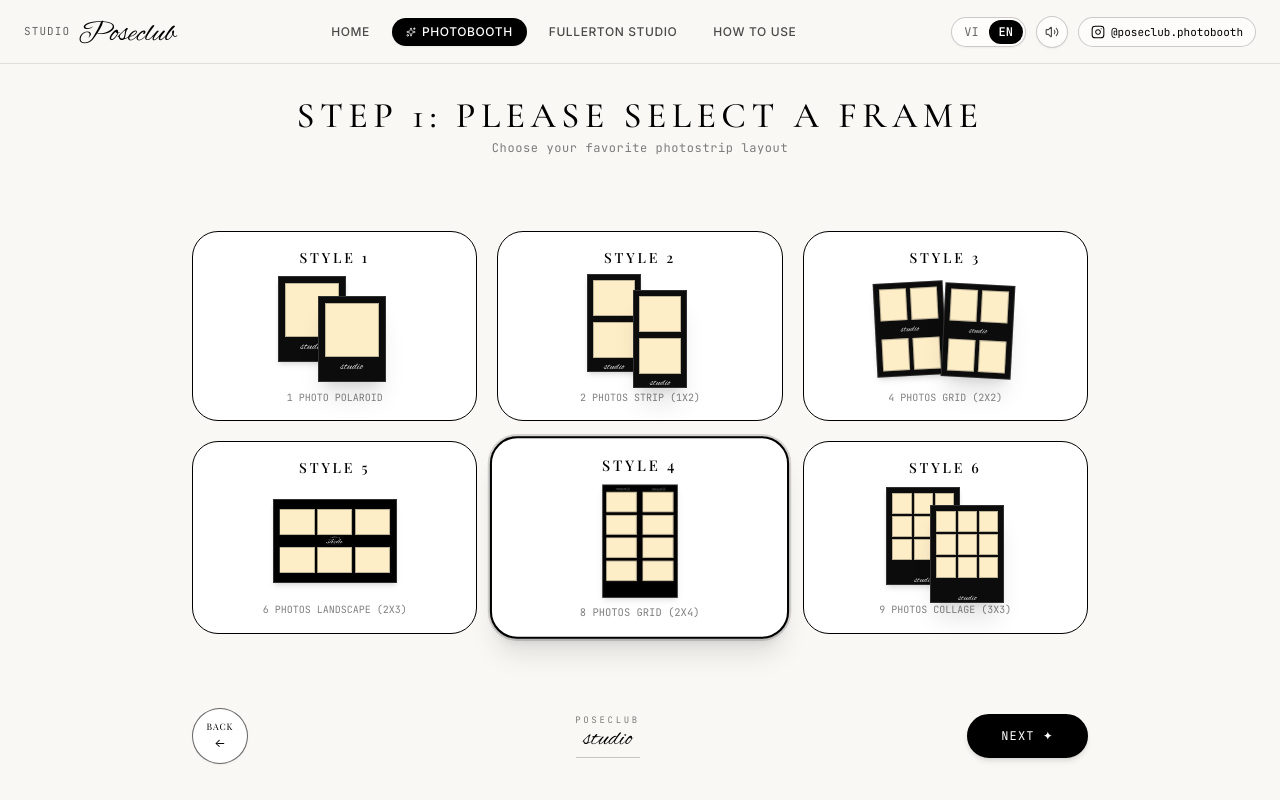
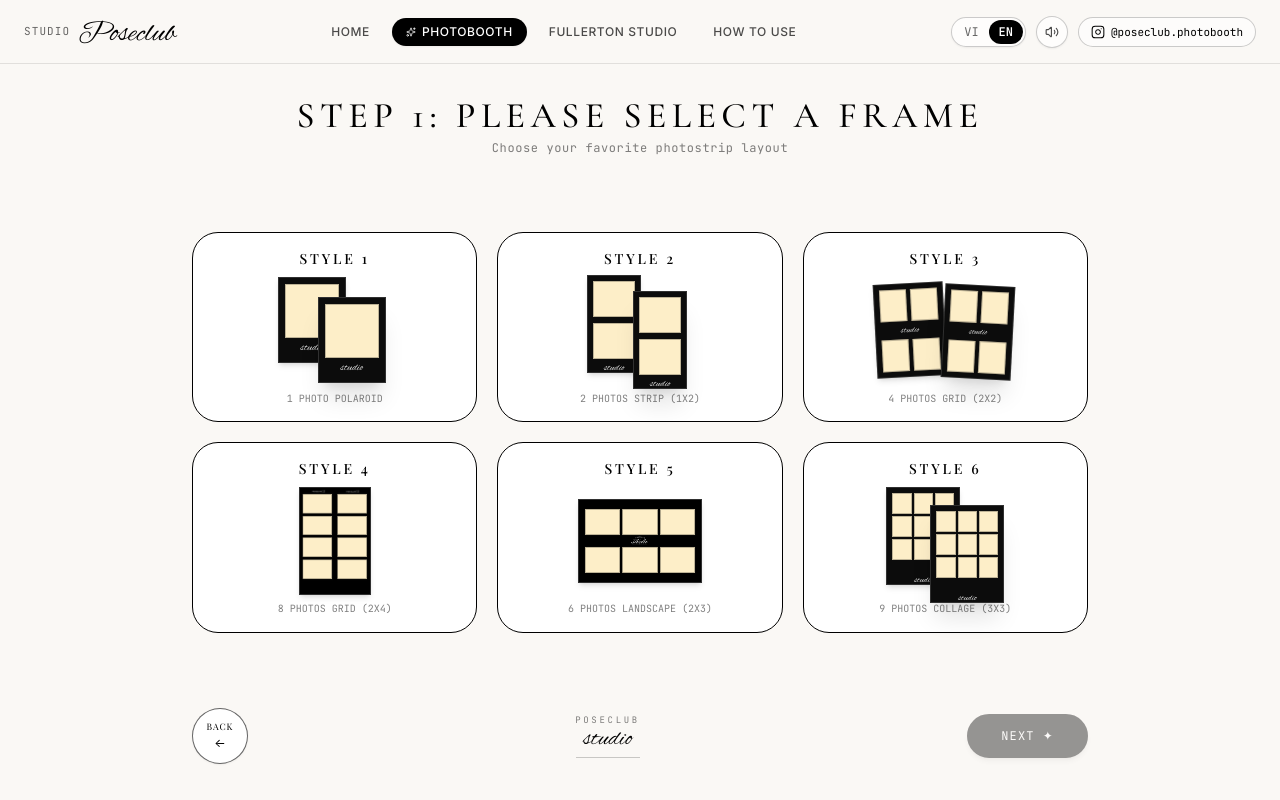
Before and after one commit to twotnguyen/poseclub-studio-photobooth, a React (Vite) app: page /photobooth/frame in a window 1280 px wide. Built offline with nearby package versions, Linux system fonts and the light colour scheme; a web font is replaced by a local one.

Commit message:
fix(photobooth): order styles and require explicit selection
- Show styles 1-6 in order and stop preselecting style 4.
- Disable Next until a style is picked and avoid hover border-width layout shift.
- Fall back to style 1 for direct theme links without a selection.

```diff
--- a/src/components/Photobooth/BoothContext.tsx
+++ b/src/components/Photobooth/BoothContext.tsx
@@ -31,7 +31,7 @@ interface BoothContextValue {
   goTo: (step: BoothStep) => void;
   backToHome: () => void;
 
-  selectedStyle: number;
+  selectedStyle: number | null;
   selectStyle: (id: number) => void;
   theme: FrameTheme;
   setTheme: (theme: FrameTheme) => void;
@@ -108,10 +108,11 @@ export const BoothProvider: React.FC<BoothProviderProps> = ({ language, onBackTo
 
   const goTo = useCallback((next: BoothStep) => navigate(BOOTH_STEP_PATH[next]), [navigate]);
 
-  const [selectedStyle, setSelectedStyle] = useState<number>(4);
-  const layout = getLayoutForStyle(selectedStyle);
-  const styleThemes = getThemesForStyle(selectedStyle);
-  const [theme, setTheme] = useState<FrameTheme>(() => getThemesForStyle(4)[0].id);
+  const [selectedStyle, setSelectedStyle] = useState<number | null>(null);
+  const activeStyle = selectedStyle ?? 1;
+  const layout = getLayoutForStyle(activeStyle);
+  const styleThemes = getThemesForStyle(activeStyle);
+  const [theme, setTheme] = useState<FrameTheme>(() => getThemesForStyle(1)[0].id);
   const currentTheme = styleThemes.find((item) => item.id === theme) ?? styleThemes[0];
   const [filter, setFilter] = useState<FilterType>('natural');
   const [customText, setCustomText] = useState<string>('');
--- a/src/components/Photobooth/ThemedFramePreview.tsx
+++ b/src/components/Photobooth/ThemedFramePreview.tsx
@@ -7,7 +7,7 @@ import { getFrameCaptionBox, captionTextColor } from './frameCaption';
 interface ThemedFramePreviewProps {
   theme: FrameTheme;
   onThemeChange: (theme: FrameTheme) => void;
-  selectedStyle: number;
+  selectedStyle: number | null;
   customText: string;
   previousThemeLabel: string;
   nextThemeLabel: string;
@@ -21,7 +21,7 @@ export const ThemedFramePreview: React.FC<ThemedFramePreviewProps> = ({
   previousThemeLabel,
   nextThemeLabel,
 }) => {
-  const themes = CUSTOM_FRAMES.filter((t) => t.style === selectedStyle);
+  const themes = CUSTOM_FRAMES.filter((t) => t.style === (selectedStyle ?? 1));
   const effectiveTheme = themes.find((t) => t.id === theme) ?? themes[0];
   const currentTheme = getThemeById(effectiveTheme?.id ?? theme);
 
--- a/src/components/Photobooth/steps/FrameSelectStep.tsx
+++ b/src/components/Photobooth/steps/FrameSelectStep.tsx
@@ -21,8 +21,8 @@ export const FrameSelectStep: React.FC = () => {
           { id: 1, title: 'STYLE 1' },
           { id: 2, title: 'STYLE 2' },
           { id: 3, title: 'STYLE 3' },
+          { id: 4, title: 'STYLE 4' },
           { id: 5, title: 'STYLE 5' },
-          { id: 4, title: 'STYLE 4' },
           { id: 6, title: 'STYLE 6' },
         ].map((style) => {
           const isSelected = selectedStyle === style.id;
@@ -32,8 +32,8 @@ export const FrameSelectStep: React.FC = () => {
               onClick={() => selectStyle(style.id)}
               className={`relative p-1.5 sm:p-3.5 rounded-[18px] sm:rounded-[26px] bg-white transition-all flex flex-col items-center justify-between text-center group cursor-pointer ${
                 isSelected
-                  ? 'border-2 border-black shadow-xl scale-105 ring-2 ring-black/15 bg-black/[0.015]'
-                  : 'border border-black hover:border-2 hover:border-black hover:shadow-md'
+                  ? 'border border-black shadow-xl scale-105 ring-2 ring-black/20 bg-black/[0.015]'
+                  : 'border border-black hover:shadow-md hover:ring-1 hover:ring-black/30'
               }`}
             >
               <p className="font-serif text-xs sm:text-sm tracking-[0.2em] uppercase font-medium text-black pt-0.5">
@@ -72,7 +72,8 @@ export const FrameSelectStep: React.FC = () => {
 
         <button
           onClick={() => goTo('theme')}
-          className="px-5 sm:px-8 py-2 sm:py-3 rounded-full border-2 border-black bg-black text-white hover:bg-white hover:text-black text-[11px] sm:text-xs font-mono uppercase tracking-widest transition-all shadow-md flex items-center gap-1.5 sm:gap-2 cursor-pointer hover:scale-105 active:scale-95"
+          disabled={selectedStyle === null}
+          className="px-5 sm:px-8 py-2 sm:py-3 rounded-full border-2 border-black bg-black text-white hover:bg-white hover:text-black text-[11px] sm:text-xs font-mono uppercase tracking-widest transition-all shadow-md flex items-center gap-1.5 sm:gap-2 cursor-pointer hover:scale-105 active:scale-95 disabled:opacity-40 disabled:cursor-not-allowed disabled:hover:scale-100"
         >
           <span>{t.next}</span>
           <span>✦</span>
```
